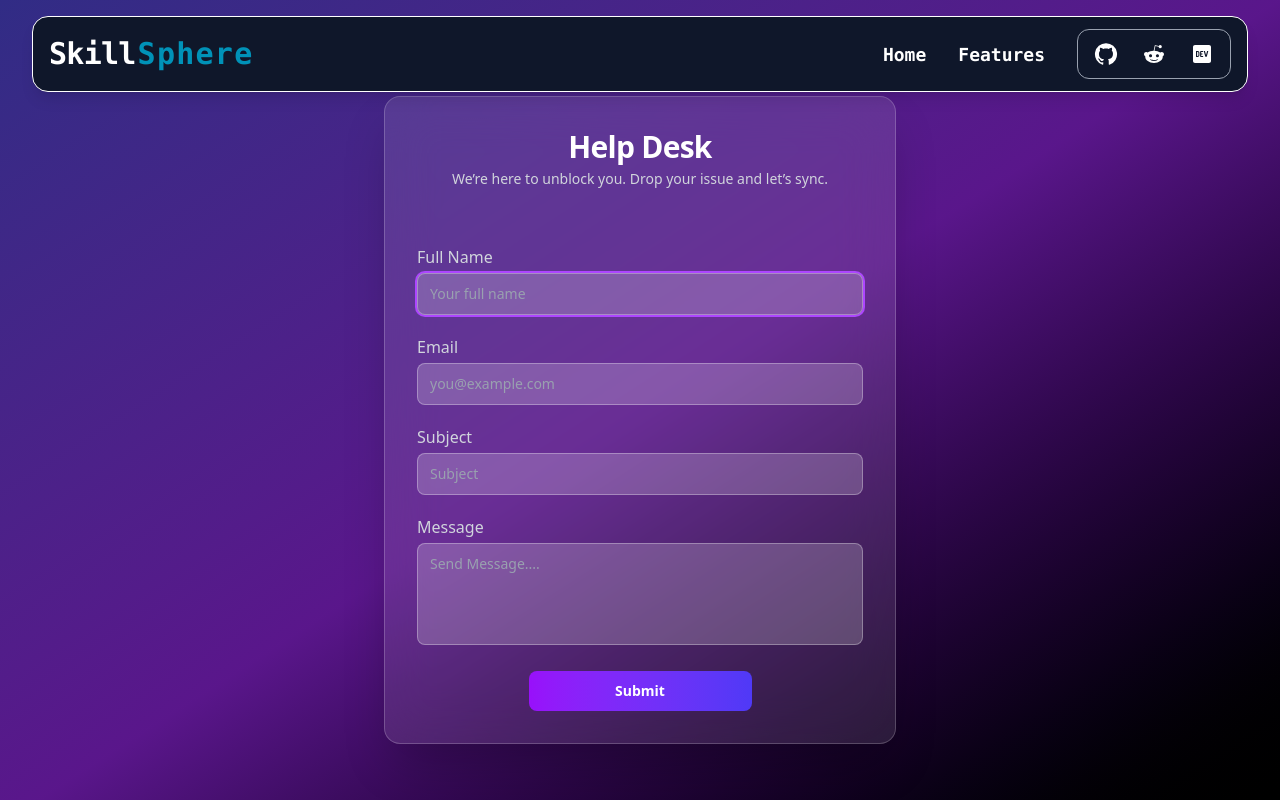
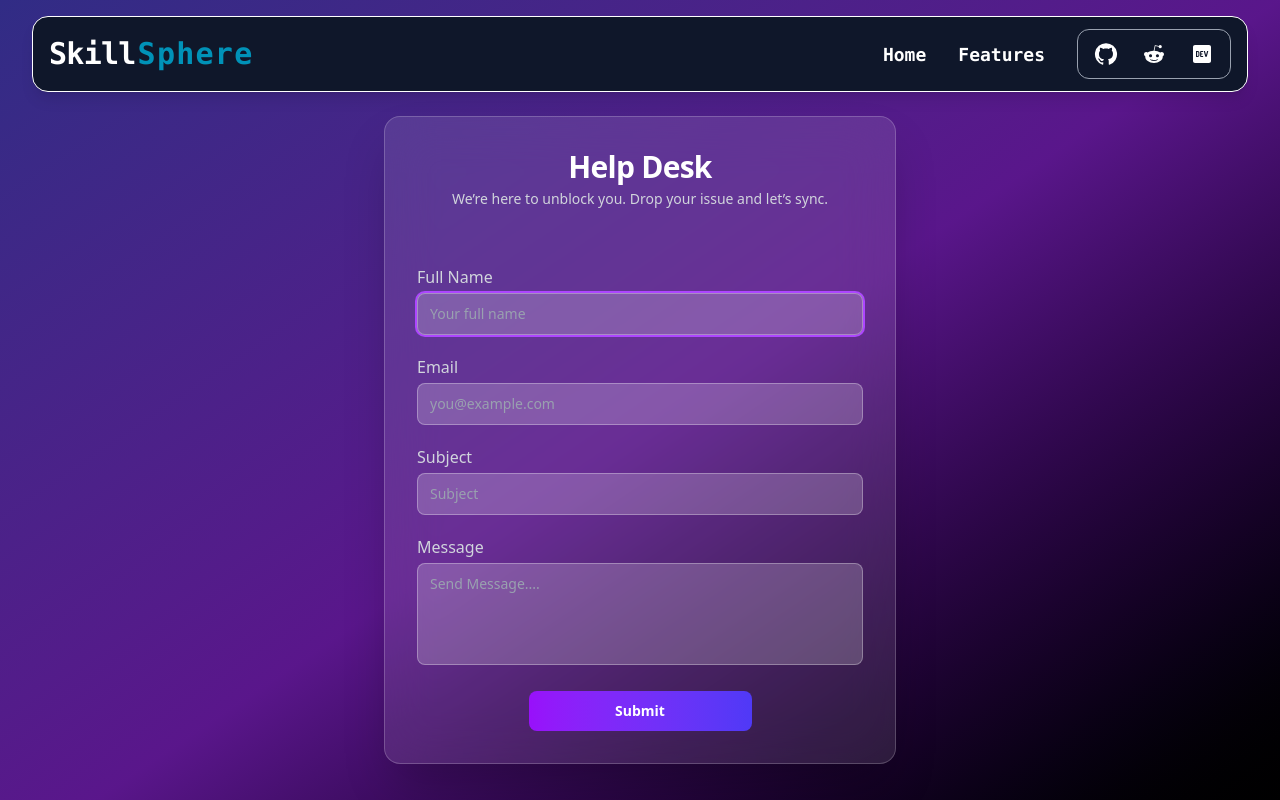
Before and after one commit to raushan-sinha/skills-sphere, a React (Vite) app: page /help in a window 1280 px wide. Shown: the top 800 px of the page. Built offline with nearby package versions, Linux system fonts and the light colour scheme.

Commit message:
Updated padding

```diff
--- a/src/pages/Help/Help.jsx
+++ b/src/pages/Help/Help.jsx
@@ -3,7 +3,7 @@ import HelpDeskForm from './HelpDeskForm';
 
 const Help = () => {
     return (
-        <section className="relative min-h-screen flex items-center justify-center overflow-hidden bg-gradient-to-br from-indigo-900 via-purple-900 to-black px-4 py-20">
+        <section className="relative min-h-screen flex items-center justify-center overflow-hidden bg-gradient-to-br from-indigo-900 via-purple-900 to-black px-4 py-25">
             <HelpDeskForm />
         </section>
     )
```
